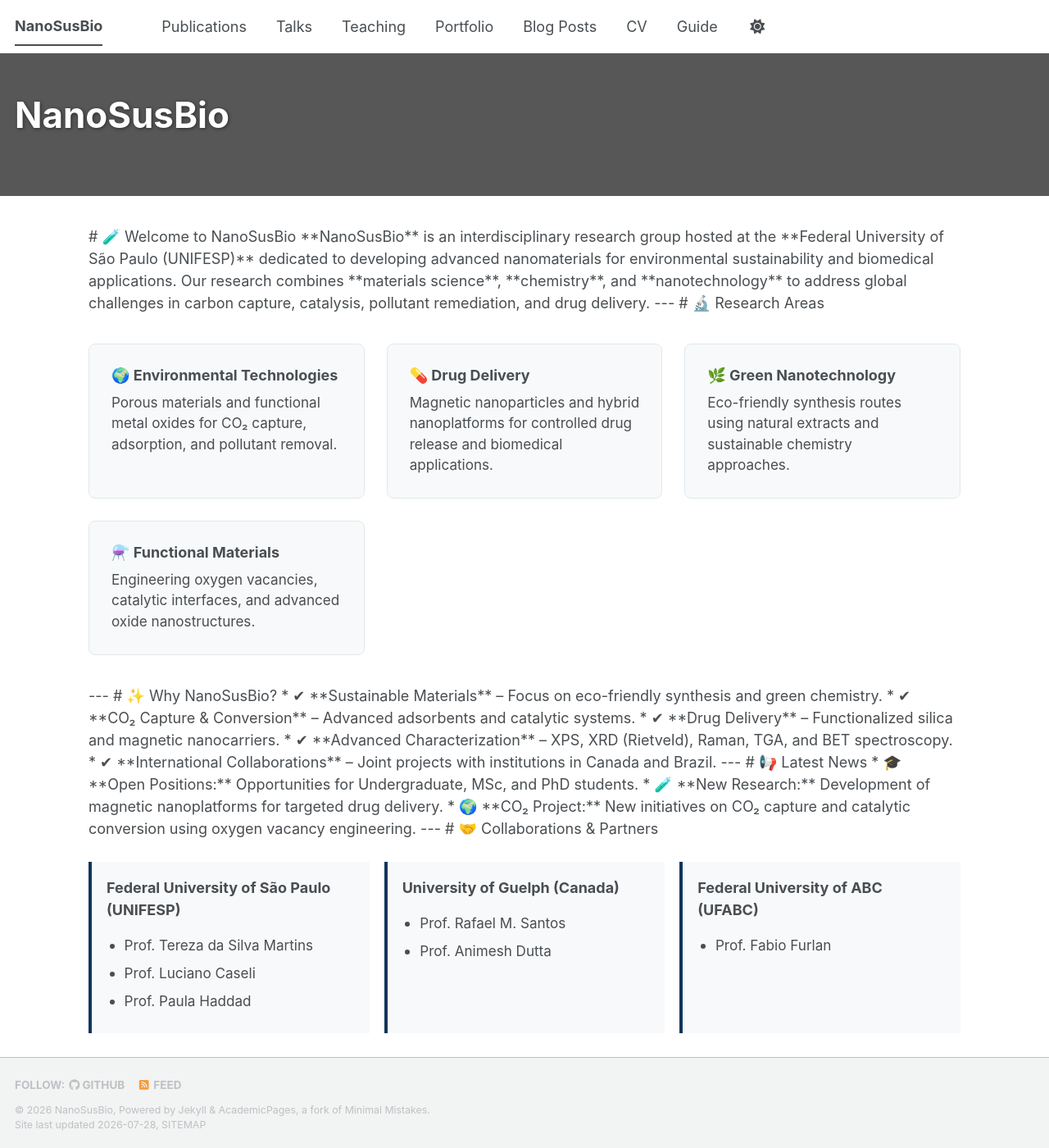
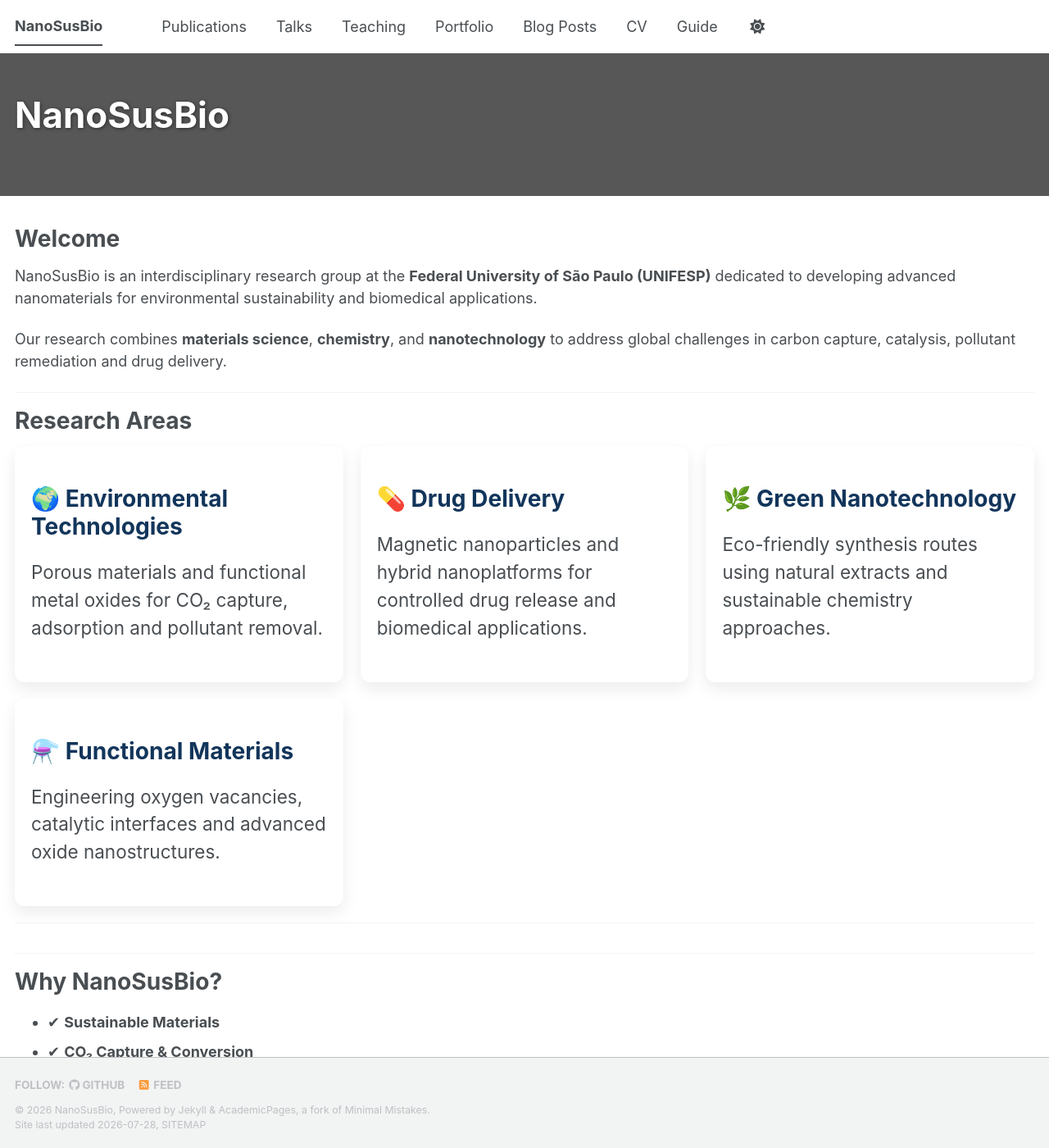
Before and after one commit to NanoSusBio/nanosusbio.github.io, a Jekyll site: the page built from _pages/about.md, in a window 1280 px wide and 1400 px high. Shown: the whole window at 82% size. Built offline with Jekyll 4.4.1, drawn with Linux system fonts in a browser that asks for light colours; a style sheet for code colours, icons or effects is not loaded; some of the changed text lies outside the part shown.

Commit message:
Revise about page content and styling
Updated the content and formatting of the about page to improve readability and presentation.

```diff
--- a/_pages/about.md
+++ b/_pages/about.md
@@ -9,13 +9,9 @@ header:
   overlay_filter: 0.45
   overlay_color: "#12355B"
   excerpt: >
-    <h1 style="font-size:3.5rem; margin-bottom:0.2em; font-weight:700;">NanoSusBio</h1>
-    <p style="font-size:1.5rem; margin-top:0; opacity:0.9;">
-      Nanomaterials for Sustainability & Biomedicine
-    </p>
-    <p style="font-size:1.15rem; max-width:800px; margin: 1em auto; line-height:1.5;">
-      Engineering functional nanomaterials for environmental technologies, CO₂ capture, catalysis, and drug delivery.
-    </p>
+    <h1 style="font-size:3.3rem; margin-bottom:0;">NanoSusBio</h1>
+    <p style="font-size:1.5rem; margin-top:0.5rem;">Nanomaterials for Sustainability & Biomedicine</p>
+    <p style="font-size:1.15rem;">Engineering functional nanomaterials for environmental technologies, CO₂ capture, catalysis and drug delivery.</p>
     <br>
     <a href="/research/" class="btn btn--primary btn--large">Research</a>
     <a href="/publications/" class="btn btn--inverse btn--large">Publications</a>
@@ -25,90 +21,79 @@ redirect_from:
   - /about.html
 ---
 
-<div style="max-width: 1100px; margin: 0 auto; padding: 0 1rem;">
+# Welcome
 
-# 🧪 Welcome to NanoSusBio
+NanoSusBio is an interdisciplinary research group at the **Federal University of São Paulo (UNIFESP)** dedicated to developing advanced nanomaterials for environmental sustainability and biomedical applications.
 
-**NanoSusBio** is an interdisciplinary research group hosted at the **Federal University of São Paulo (UNIFESP)** dedicated to developing advanced nanomaterials for environmental sustainability and biomedical applications.
-
-Our research combines **materials science**, **chemistry**, and **nanotechnology** to address global challenges in carbon capture, catalysis, pollutant remediation, and drug delivery.
+Our research combines **materials science**, **chemistry**, and **nanotechnology** to address global challenges in carbon capture, catalysis, pollutant remediation and drug delivery.
 
 ---
 
-# 🔬 Research Areas
+# Research Areas
 
-<div style="display: grid; grid-template-columns: repeat(auto-fit, minmax(260px, 1fr)); gap: 1.5rem; margin: 2rem 0;">
+<div class="feature__wrapper">
 
-  <div style="padding: 1.5rem; border: 1px solid #e1e8ed; border-radius: 8px; background-color: #f8f9fa;">
-    <h3 style="margin-top:0;">🌍 Environmental Technologies</h3>
-    <p style="font-size:0.95rem; margin-bottom:0;">Porous materials and functional metal oxides for CO₂ capture, adsorption, and pollutant removal.</p>
-  </div>
+<div class="feature__item">
+<div class="archive__item">
+<h2 class="archive__item-title">🌍 Environmental Technologies</h2>
+<p>Porous materials and functional metal oxides for CO₂ capture, adsorption and pollutant removal.</p>
+</div>
+</div>
 
-  <div style="padding: 1.5rem; border: 1px solid #e1e8ed; border-radius: 8px; background-color: #f8f9fa;">
-    <h3 style="margin-top:0;">💊 Drug Delivery</h3>
-    <p style="font-size:0.95rem; margin-bottom:0;">Magnetic nanoparticles and hybrid nanoplatforms for controlled drug release and biomedical applications.</p>
-  </div>
+<div class="feature__item">
+<div class="archive__item">
+<h2 class="archive__item-title">💊 Drug Delivery</h2>
+<p>Magnetic nanoparticles and hybrid nanoplatforms for controlled drug release and biomedical applications.</p>
+</div>
+</div>
 
-  <div style="padding: 1.5rem; border: 1px solid #e1e8ed; border-radius: 8px; background-color: #f8f9fa;">
-    <h3 style="margin-top:0;">🌿 Green Nanotechnology</h3>
-    <p style="font-size:0.95rem; margin-bottom:0;">Eco-friendly synthesis routes using natural extracts and sustainable chemistry approaches.</p>
-  </div>
+<div class="feature__item">
+<div class="archive__item">
+<h2 class="archive__item-title">🌿 Green Nanotechnology</h2>
+<p>Eco-friendly synthesis routes using natural extracts and sustainable chemistry approaches.</p>
+</div>
+</div>
 
-  <div style="padding: 1.5rem; border: 1px solid #e1e8ed; border-radius: 8px; background-color: #f8f9fa;">
-    <h3 style="margin-top:0;">⚗️ Functional Materials</h3>
-    <p style="font-size:0.95rem; margin-bottom:0;">Engineering oxygen vacancies, catalytic interfaces, and advanced oxide nanostructures.</p>
-  </div>
+<div class="feature__item">
+<div class="archive__item">
+<h2 class="archive__item-title">⚗️ Functional Materials</h2>
+<p>Engineering oxygen vacancies, catalytic interfaces and advanced oxide nanostructures.</p>
+</div>
+</div>
 
 </div>
 
 ---
 
-# ✨ Why NanoSusBio?
+# Why NanoSusBio?
 
-* ✔ **Sustainable Materials** – Focus on eco-friendly synthesis and green chemistry.
-* ✔ **CO₂ Capture & Conversion** – Advanced adsorbents and catalytic systems.
-* ✔ **Drug Delivery** – Functionalized silica and magnetic nanocarriers.
-* ✔ **Advanced Characterization** – XPS, XRD (Rietveld), Raman, TGA, and BET spectroscopy.
-* ✔ **International Collaborations** – Joint projects with institutions in Canada and Brazil.
+* ✔ **Sustainable Materials**
+* ✔ **CO₂ Capture & Conversion**
+* ✔ **Drug Delivery**
+* ✔ **Green Chemistry**
+* ✔ **Advanced Characterization**
+* ✔ **International Collaborations**
 
 ---
 
-# 📢 Latest News
+# Latest News
 
-* 🎓 **Open Positions:** Opportunities for Undergraduate, MSc, and PhD students.
-* 🧪 **New Research:** Development of magnetic nanoplatforms for targeted drug delivery.
-* 🌍 **CO₂ Project:** New initiatives on CO₂ capture and catalytic conversion using oxygen vacancy engineering.
+* 🎓 **Open positions** for Undergraduate, MSc and PhD students.
+* 🧪 **Development** of magnetic nanoplatforms for drug delivery.
+* 🌍 **New projects** on CO₂ capture and catalytic conversion.
 
 ---
 
-# 🤝 Collaborations & Partners
+# Collaborations
 
-<div style="display: grid; grid-template-columns: repeat(auto-fit, minmax(300px, 1fr)); gap: 1rem; margin-top: 1.5rem;">
+**Federal University of São Paulo (UNIFESP)**
+* Prof. Tereza da Silva Martins
+* Prof. Luciano Caseli
+* Prof. Paula Haddad
 
-  <div style="padding: 1rem; border-left: 4px solid #12355B; background: #f8f9fa;">
-    <strong>Federal University of São Paulo (UNIFESP)</strong>
-    <ul style="margin-bottom:0; font-size:0.95rem; padding-left: 1.2rem;">
-      <li>Prof. Tereza da Silva Martins</li>
-      <li>Prof. Luciano Caseli</li>
-      <li>Prof. Paula Haddad</li>
-    </ul>
-  </div>
+**University of Guelph (Canada)**
+* Prof. Rafael M. Santos
+* Prof. Animesh Dutta
 
-  <div style="padding: 1rem; border-left: 4px solid #12355B; background: #f8f9fa;">
-    <strong>University of Guelph (Canada)</strong>
-    <ul style="margin-bottom:0; font-size:0.95rem; padding-left: 1.2rem;">
-      <li>Prof. Rafael M. Santos</li>
-      <li>Prof. Animesh Dutta</li>
-    </ul>
-  </div>
-
-  <div style="padding: 1rem; border-left: 4px solid #12355B; background: #f8f9fa;">
-    <strong>Federal University of ABC (UFABC)</strong>
-    <ul style="margin-bottom:0; font-size:0.95rem; padding-left: 1.2rem;">
-      <li>Prof. Fabio Furlan</li>
-    </ul>
-  </div>
-
-</div>
-
-</div>
+**Federal University of ABC (UFABC)**
+* Prof. Fabio Furlan
```
